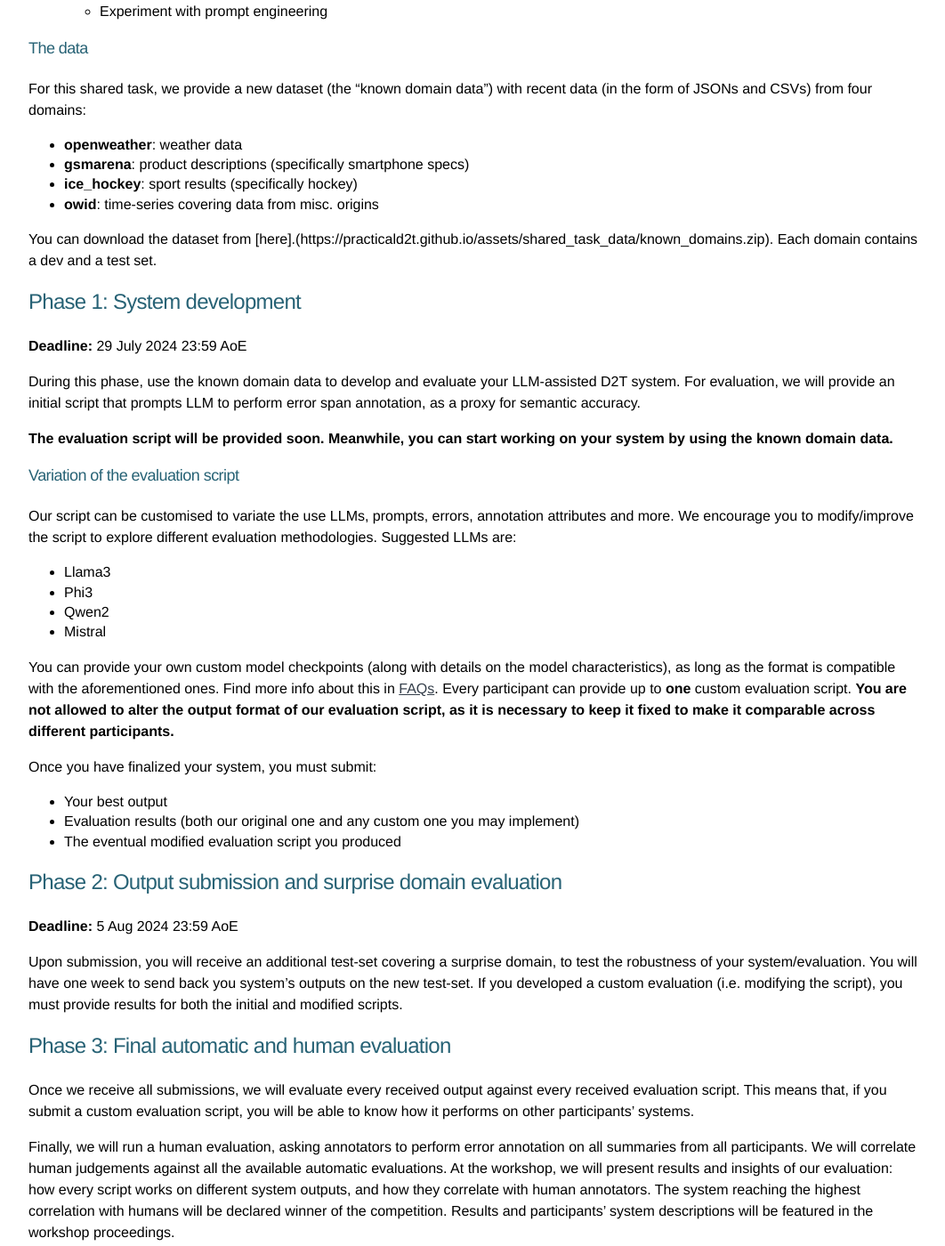
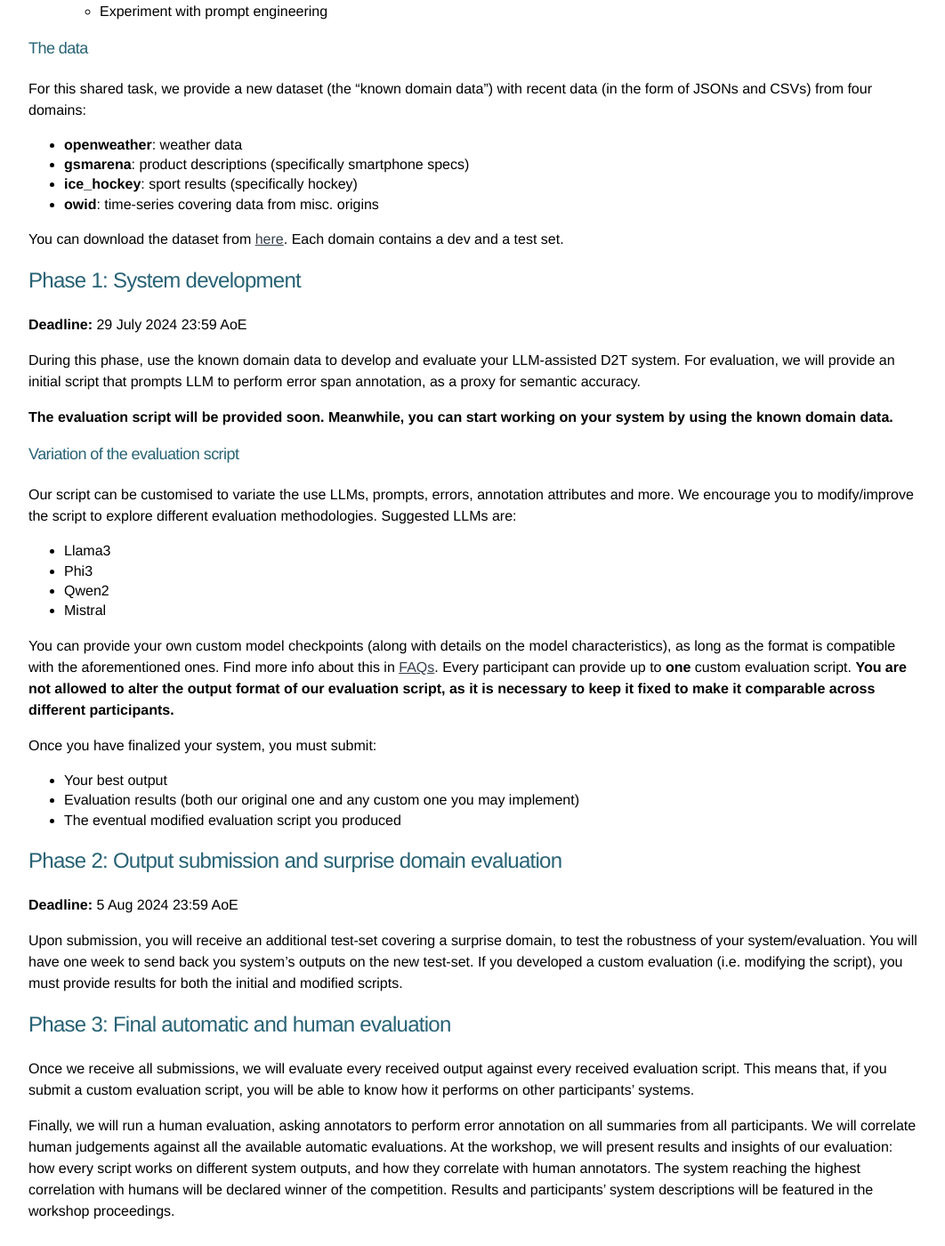
Before and after one commit to practicald2t/practicald2t.github.io, a Jekyll site: the page built from pages/shared_task.md, in a window 1280 px wide and 1400 px high, scrolled down 541 px. Shown: the whole window at 89% size, without its empty margins (108-1170 px from the left). Built offline with Jekyll 4.4.1, drawn with Linux system fonts in a browser that asks for light colours; some of the changed text lies outside the part shown.

Commit message:
Update shared_task.md

```diff
--- a/pages/shared_task.md
+++ b/pages/shared_task.md
@@ -29,7 +29,7 @@ For this shared task, we provide a new dataset (the "known domain data") with re
 - **ice_hockey**: sport results (specifically hockey)
 - **owid**: time-series covering data from misc. origins
 
-You can download the dataset from [here].(https://practicald2t.github.io/assets/shared_task_data/known_domains.zip). Each domain contains a dev and a test set.
+You can download the dataset from [here](https://practicald2t.github.io/assets/shared_task_data/known_domains.zip). Each domain contains a dev and a test set.
 
 ## Phase 1: System development
 **Deadline:** 29 July 2024 23:59 AoE
```
Also changed, not shown: other parts of pages/shared_task.md (+1 -1 lines).
